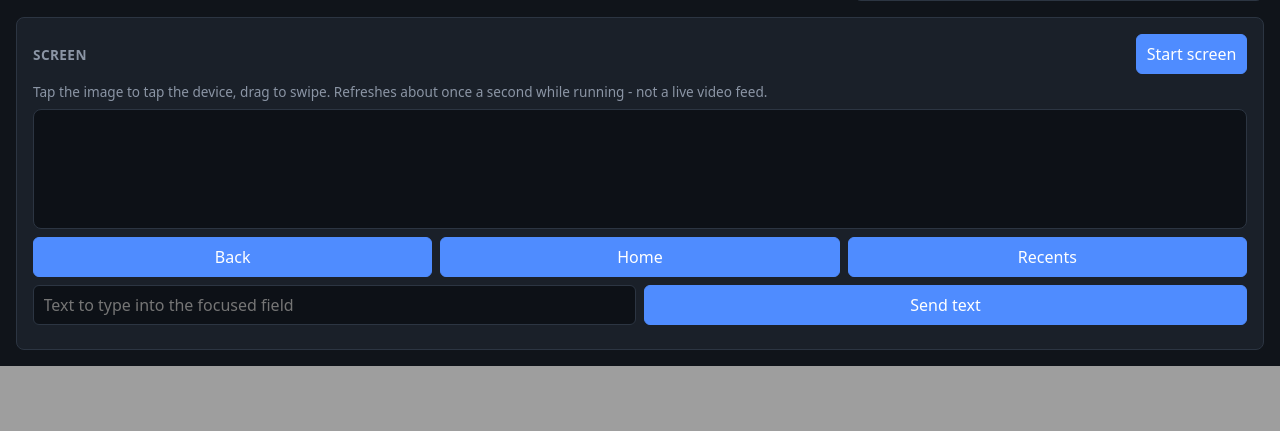
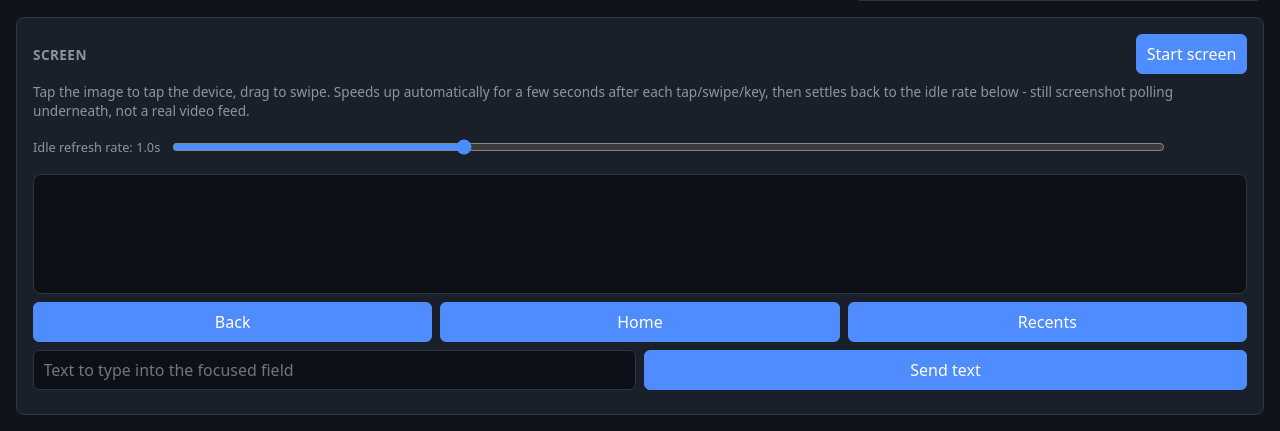
Before and after one commit to Psych0meter/waydroid-lxc, a Flask app: page / in a window 1280 px wide. Shown: the part 697-1128 px from the top of the page. Before the commit the page ends 1063 px from the top, so only its background shows below. Run offline with Flask 3, Linux system fonts and the light colour scheme; parts of the project's set-up code (start-up, migrations or seed data) failed here and were passed over; some libraries are stand-ins or nearby versions.

Commit message:
Add an adaptive refresh rate to the Screen panel, with a drag bar
Screenshot polling was hardcoded to once a second. Now it's adaptive:
- 250ms (4/s, close to a live feed) for ~4 seconds after any
  tap/swipe/key/text - covers the "actively using it" case.
- Settles back down to an "idle" rate the rest of the time, set by a
  new drag bar above the screen image (200ms-3000ms, default 1000ms) -
  covers "just watching" without hammering adb/the container
  continuously.

Interacting re-arms the fast rate immediately (cancels and reschedules
the pending poll) rather than waiting out whatever idle interval was
already in flight, and moving the slider takes effect on the next poll
the same way. A small indicator next to the slider shows which mode is
currently active ("live (0.3s)" / "idle (1.0s)") so the behavior is
visible, not just implied.

Verified against the real UI (headless Chromium, same harness used for
the earlier swipe fix): slider changes the idle label, the indicator
starts boosted on "Start screen", decays to the idle rate after the
active window elapses, and a tap re-boosts it immediately.

```diff
--- a/5-webapp/static/css/app.css
+++ b/5-webapp/static/css/app.css
@@ -207,6 +207,25 @@ dialog form { gap: 0.6rem; }
   font-weight: 600;
 }
 
+#screen-refresh-control {
+  display: flex;
+  align-items: center;
+  gap: 0.6rem;
+  font-size: 0.8rem;
+  color: var(--muted);
+}
+
+#screen-refresh-control label { flex-shrink: 0; }
+#screen-refresh-control input[type="range"] { flex: 1; accent-color: var(--accent); }
+
+#screen-refresh-indicator {
+  flex-shrink: 0;
+  min-width: 5.5em;
+  text-align: right;
+  font-variant-numeric: tabular-nums;
+}
+#screen-refresh-indicator.active { color: var(--accent); }
+
 #screen-viewport {
   display: flex;
   justify-content: center;
--- a/5-webapp/static/js/app.js
+++ b/5-webapp/static/js/app.js
@@ -271,11 +271,74 @@
   const screenStatusEl = document.getElementById("screen-status");
   const screenTextForm = document.getElementById("screen-text-form");
   const screenTextInput = document.getElementById("screen-text-input");
+  const screenRefreshRange = document.getElementById("screen-refresh-rate");
+  const screenRefreshValueEl = document.getElementById("screen-refresh-value");
+  const screenRefreshIndicatorEl = document.getElementById("screen-refresh-indicator");
 
   let screenPolling = false;
   let screenTimer = null;
   let screenObjectUrl = null;
   let dragStart = null;
+
+  // Two speeds: a fast, near-video-feed rate used for a few seconds right
+  // after you actually do something (tap/swipe/key/text), and a slower
+  // "just watching" rate the rest of the time - set by the drag bar. This
+  // avoids hammering adb (and the CPU-constrained container) with fast
+  // screencaps continuously, while still feeling responsive while in use.
+  const ACTIVE_POLL_INTERVAL_MS = 250;
+  const ACTIVE_WINDOW_MS = 4000;
+  let idlePollIntervalMs = parseInt(screenRefreshRange.value, 10) || 1000;
+  let lastActivityAt = 0;
+
+  function isBoosted() {
+    return Date.now() - lastActivityAt < ACTIVE_WINDOW_MS;
+  }
+
+  function currentPollInterval() {
+    return isBoosted() ? ACTIVE_POLL_INTERVAL_MS : idlePollIntervalMs;
+  }
+
+  function formatSeconds(ms) {
+    return (ms / 1000).toFixed(1) + "s";
+  }
+
+  function updateRefreshIndicator() {
+    if (!screenPolling) {
+      screenRefreshIndicatorEl.textContent = "";
+      screenRefreshIndicatorEl.className = "";
+      return;
+    }
+    const boosted = isBoosted();
+    screenRefreshIndicatorEl.textContent = boosted
+      ? `live (${formatSeconds(ACTIVE_POLL_INTERVAL_MS)})`
+      : `idle (${formatSeconds(idlePollIntervalMs)})`;
+    screenRefreshIndicatorEl.className = boosted ? "active" : "";
+  }
+
+  // Called on every tap/swipe/key/text: switches to the fast rate right
+  // away (rather than waiting for the next already-scheduled idle-rate
+  // poll to fire) by cancelling and immediately re-arming the timer.
+  function markActivity() {
+    lastActivityAt = Date.now();
+    updateRefreshIndicator();
+    if (screenPolling && screenTimer) {
+      window.clearTimeout(screenTimer);
+      screenTimer = window.setTimeout(pollScreen, ACTIVE_POLL_INTERVAL_MS);
+    }
+  }
+
+  screenRefreshRange.addEventListener("input", () => {
+    idlePollIntervalMs = parseInt(screenRefreshRange.value, 10);
+    screenRefreshValueEl.textContent = formatSeconds(idlePollIntervalMs);
+    // If we're not mid-boost, apply the new idle rate immediately instead
+    // of waiting out whatever interval was previously scheduled.
+    if (screenPolling && screenTimer && !isBoosted()) {
+      window.clearTimeout(screenTimer);
+      screenTimer = window.setTimeout(pollScreen, idlePollIntervalMs);
+    }
+    updateRefreshIndicator();
+  });
+  screenRefreshValueEl.textContent = formatSeconds(idlePollIntervalMs);
 
   function setScreenStatus(message, kind) {
     screenStatusEl.textContent = message;
@@ -308,8 +371,9 @@
     } catch (err) {
       setScreenStatus(err.message, "error");
     }
+    updateRefreshIndicator();
     if (screenPolling) {
-      screenTimer = window.setTimeout(pollScreen, 1000);
+      screenTimer = window.setTimeout(pollScreen, currentPollInterval());
     }
   }
 
@@ -321,6 +385,7 @@
     }
     screenPolling = true;
     screenToggleBtn.textContent = "Stop screen";
+    lastActivityAt = Date.now(); // start at the fast rate, settle down after ACTIVE_WINDOW_MS
     pollScreen();
   }
 
@@ -328,6 +393,7 @@
     screenPolling = false;
     if (screenTimer) window.clearTimeout(screenTimer);
     screenToggleBtn.textContent = "Start screen";
+    updateRefreshIndicator();
   }
 
   screenToggleBtn.addEventListener("click", () => {
@@ -363,6 +429,7 @@
 
   screenImg.addEventListener("pointerdown", (event) => {
     if (!screenPolling) return;
+    markActivity();
     dragStart = toDeviceCoords(event);
     // Pointer capture keeps pointermove/pointerup targeting this element
     // even if the drag ends up outside its bounds (e.g. a fast swipe that
@@ -401,6 +468,7 @@
   });
 
   async function sendScreenKey(key) {
+    markActivity();
     try {
       await apiPost("/api/screen/key", { key });
       setScreenStatus("", "");
@@ -418,6 +486,7 @@
     event.preventDefault();
     const text = screenTextInput.value;
     if (!text) return;
+    markActivity();
     try {
       await apiPost("/api/screen/text", { text });
       screenTextInput.value = "";
--- a/5-webapp/templates/index.html
+++ b/5-webapp/templates/index.html
@@ -66,9 +66,16 @@
         <button id="screen-toggle-btn" type="button">Start screen</button>
       </div>
       <p class="hint">
-        Tap the image to tap the device, drag to swipe. Refreshes about
-        once a second while running - not a live video feed.
+        Tap the image to tap the device, drag to swipe. Speeds up
+        automatically for a few seconds after each tap/swipe/key, then
+        settles back to the idle rate below - still screenshot polling
+        underneath, not a real video feed.
       </p>
+      <div id="screen-refresh-control">
+        <label for="screen-refresh-rate">Idle refresh rate: <span id="screen-refresh-value">1.0s</span></label>
+        <input type="range" id="screen-refresh-rate" min="200" max="3000" step="100" value="1000">
+        <span id="screen-refresh-indicator"></span>
+      </div>
       <div id="screen-viewport">
         <img id="screen-img" alt="Waydroid screen (not started)" draggable="false">
       </div>
```
Also changed, not shown: 5-webapp/README.md.
